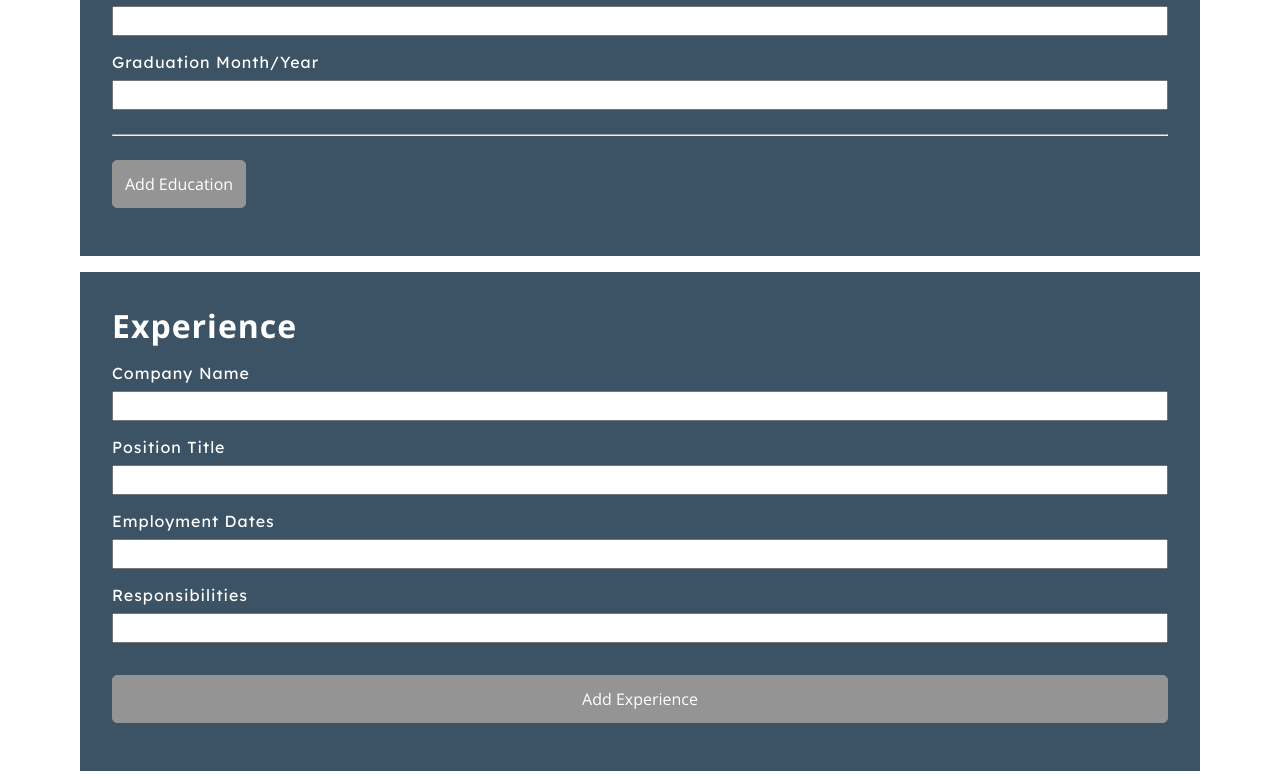
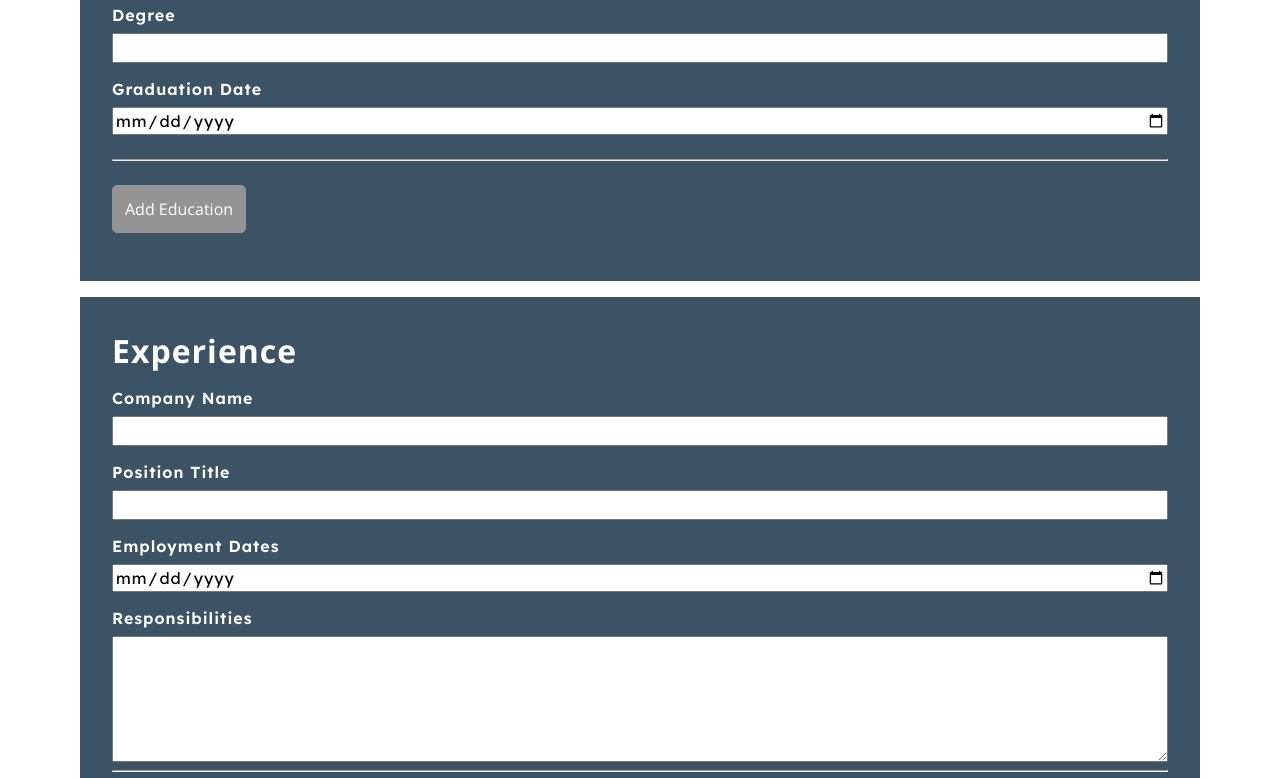
Before and after one commit to DevKarenC/react-cv-project, a React (Create React App) app: page / in a window 1280 px wide. Shown: the part 702-1480 px from the top of the page. Built offline with nearby package versions, Linux system fonts and the light colour scheme.

Commit message:
Add dynamic rendering for the Add Education and Experience buttons

```diff
--- a/src/App.js
+++ b/src/App.js
@@ -1,4 +1,5 @@
 import React, { Component } from "react";
+import Header from "./components/Header";
 import General from "./components/General";
 import Education from "./components/Education";
 import Experience from "./components/Experience";
@@ -26,6 +27,8 @@ class App extends Component {
 
   render() {
     return (
+      <React.Fragment>
+        <Header />
         <form onSubmit={this.handleSubmit}>
           <General isSubmitted={this.state.isSubmitted} />
           <Education isSubmitted={this.state.isSubmitted} />
@@ -34,6 +37,7 @@ class App extends Component {
             Edit/Submit
           </button>
         </form>
+      </React.Fragment>
     );
   }
 }
--- a/src/components/Education.jsx
+++ b/src/components/Education.jsx
@@ -9,12 +9,14 @@ class Education extends React.Component {
     };
   }
 
-  handleNewEducationForm = (e) => {
+  handleNewEducationForm = () => {
     this.setState((state) => {
-      const educationList = state.educationList.concat(
-        <EducationForm isSubmitted={this.props.isSubmitted} />
-      );
-      return { educationList };
+      if (!this.props.isSubmitted) {
+        const educationList = state.educationList.concat(
+          <EducationForm isSubmitted={this.props.isSubmitted} />
+        );
+        return { educationList };
+      }
     });
   };
 
--- a/src/components/EducationForm.jsx
+++ b/src/components/EducationForm.jsx
@@ -61,9 +61,9 @@ class EducationForm extends React.Component {
               value={this.state.degree}
               onChange={this.handleDegreeChange}
             />
-            <label>Graduation Month/Year</label>
+            <label>Graduation Date</label>
             <input
-              type="text"
+              type="date"
               value={this.state.graduationDate}
               onChange={this.handleGraduationDateChange}
             />
--- a/src/components/Experience.jsx
+++ b/src/components/Experience.jsx
@@ -1,30 +1,23 @@
 import React from "react";
+import ExperienceForm from "./ExperienceForm";
 
 class Experience extends React.Component {
   constructor(props) {
     super(props);
     this.state = {
-      companyName: "",
-      position: "",
-      employmentDates: "",
-      responsibilities: "",
+      experienceList: [<ExperienceForm isSubmitted={this.props.isSubmitted} />],
     };
   }
 
-  handleCompanyNameChange = (e) => {
-    this.setState({ companyName: e.target.value });
-  };
-
-  handlePositionChange = (e) => {
-    this.setState({ position: e.target.value });
-  };
-
-  handleEmploymentDatesChange = (e) => {
-    this.setState({ employmentDates: e.target.value });
-  };
-
-  handleGraduationDateChange = (e) => {
-    this.setState({ graduationDate: e.target.value });
+  handleNewExperienceForm = (e) => {
+    this.setState((state) => {
+      if (!this.props.isSubmitted) {
+        const experienceList = state.experienceList.concat(
+          <ExperienceForm isSubmitted={this.props.isSubmitted} />
+        );
+        return { experienceList };
+      }
+    });
   };
 
   render() {
@@ -33,46 +26,12 @@ class Experience extends React.Component {
         <div className="heading">
           <h1>Experience</h1>
         </div>
-        {this.props.isSubmitted ? (
-          <div>
-            <label>Company Name</label>
-            <p>{this.state.companyName}</p>
-            <label>Position Title</label>
-            <p>{this.state.position}</p>
-            <label>Employment Dates</label>
-            <p>{this.state.employmentDates}</p>
-            <label>Responsibilities</label>
-            <p>{this.state.responsibilities}</p>
-          </div>
-        ) : (
-          <div className="edit-input">
-            <label>Company Name</label>
-            <input
-              type="text"
-              value={this.state.companyName}
-              onChange={this.handleCompanyNameChange}
-            />
-            <label>Position Title </label>
-            <input
-              type="text"
-              value={this.state.position}
-              onChange={this.handlePositionChange}
-            />
-            <label>Employment Dates </label>
-            <input
-              type="text"
-              value={this.state.employmentDates}
-              onChange={this.handleEmploymentDatesChange}
-            />
-            <label>Responsibilities</label>
-            <input
-              type="text"
-              value={this.state.responsibilities}
-              onChange={this.handleResponsibilitiesChange}
-            />
-            <button className="add-section">Add Experience</button>
-          </div>
-        )}
+        {this.state.experienceList.map((form) => (
+          <ExperienceForm isSubmitted={this.props.isSubmitted} />
+        ))}
+        <button className="add-section" onClick={this.handleNewExperienceForm}>
+          Add Experience
+        </button>
       </div>
     );
   }
--- /dev/null
+++ b/src/components/ExperienceForm.jsx
@@ -0,0 +1,78 @@
+import React from "react";
+
+class ExperienceForm extends React.Component {
+  constructor(props) {
+    super(props);
+    this.state = {
+      companyName: "",
+      position: "",
+      employmentDates: "",
+      responsibilities: "",
+    };
+  }
+
+  handleCompanyNameChange = (e) => {
+    this.setState({ companyName: e.target.value });
+  };
+
+  handlePositionChange = (e) => {
+    this.setState({ position: e.target.value });
+  };
+
+  handleEmploymentDatesChange = (e) => {
+    this.setState({ employmentDates: e.target.value });
+  };
+
+  handleResponsibilitiesChange = (e) => {
+    this.setState({ responsibilities: e.target.value });
+  };
+
+  render() {
+    return (
+      <React.Fragment>
+        {this.props.isSubmitted ? (
+          <React.Fragment>
+            <label>Company Name</label>
+            <p>{this.state.companyName}</p>
+            <label>Position Title</label>
+            <p>{this.state.position}</p>
+            <label>Employment Dates</label>
+            <p>{this.state.employmentDates}</p>
+            <label>Responsibilities</label>
+            <p>{this.state.responsibilities}</p>
+          </React.Fragment>
+        ) : (
+          <div className="edit-input">
+            <label>Company Name</label>
+            <input
+              type="text"
+              value={this.state.companyName}
+              onChange={this.handleCompanyNameChange}
+            />
+            <label>Position Title </label>
+            <input
+              type="text"
+              value={this.state.position}
+              onChange={this.handlePositionChange}
+            />
+            <label>Employment Dates </label>
+            <input
+              type="date"
+              value={this.state.employmentDates}
+              onChange={this.handleEmploymentDatesChange}
+            />
+            <label>Responsibilities</label>
+            <textarea
+              rows="8"
+              value={this.state.responsibilities}
+              onChange={this.handleResponsibilitiesChange}
+            ></textarea>
+          </div>
+        )}
+        <hr />
+      </React.Fragment>
+    );
+  }
+}
+
+export default ExperienceForm;
--- /dev/null
+++ b/src/components/Header.js
@@ -0,0 +1,5 @@
+import React from "react";
+
+export default function Header() {
+  return <h1 className="header">CV Builder</h1>;
+}
--- a/src/styles/styles.css
+++ b/src/styles/styles.css
@@ -1,6 +1,6 @@
 body {
   margin: 0;
-  padding: 5rem;
+  padding: 3rem 5rem;
 }
 
 h1 {
@@ -14,12 +14,14 @@ button {
 }
 
 label,
-input {
+input,
+p {
   font-family: "Lexend", sans-serif;
   letter-spacing: 1px;
 }
 
 label {
+  font-weight: bold;
   padding-bottom: 0.5rem;
 }
 
@@ -40,6 +42,10 @@ button[type="submit"] {
   padding: 0.75rem 1rem;
   margin-top: 1rem;
   width: 100%;
+}
+
+.header {
+  text-align: center;
 }
 
 .heading {
```
Lines whose indentation alone changed are shown as unchanged.
